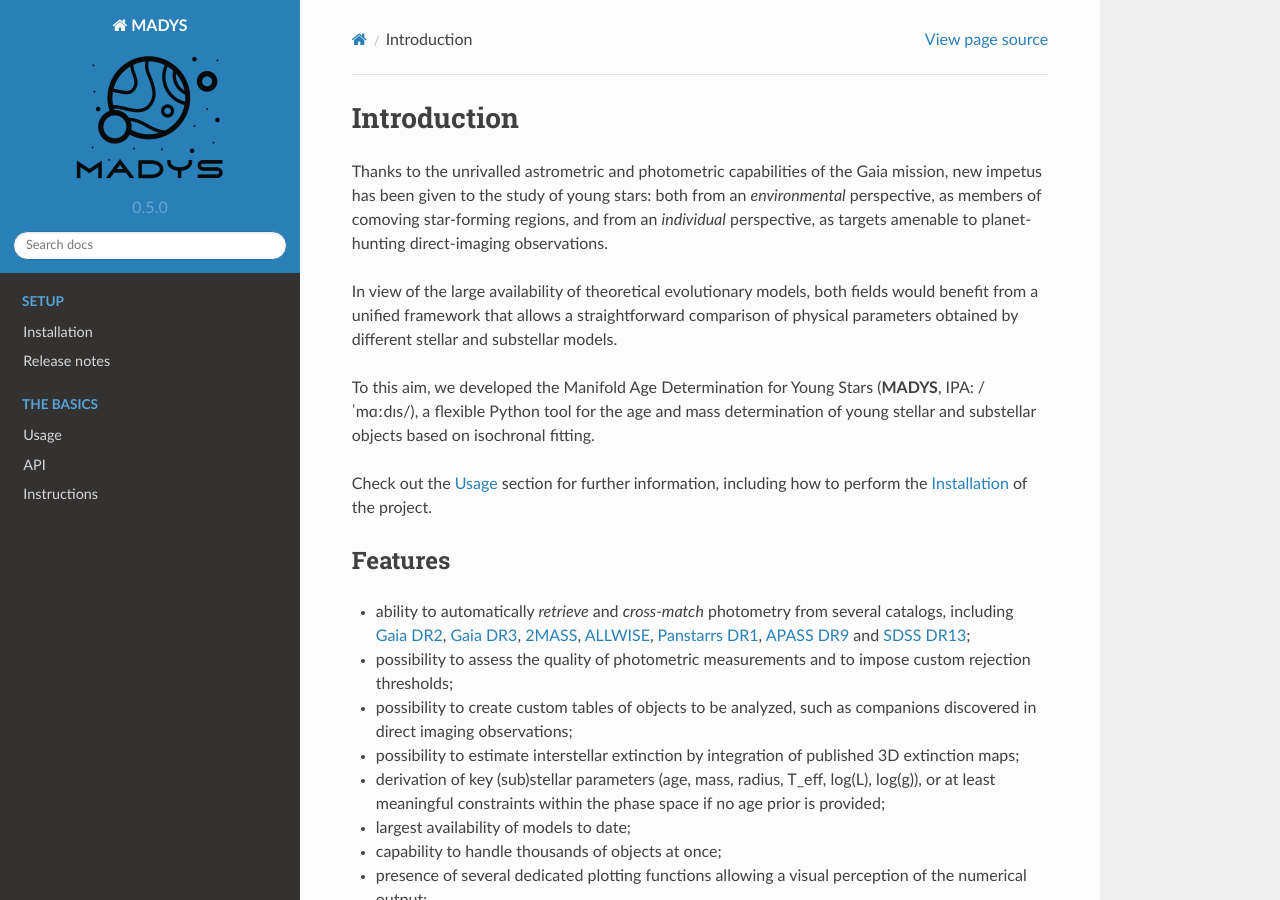
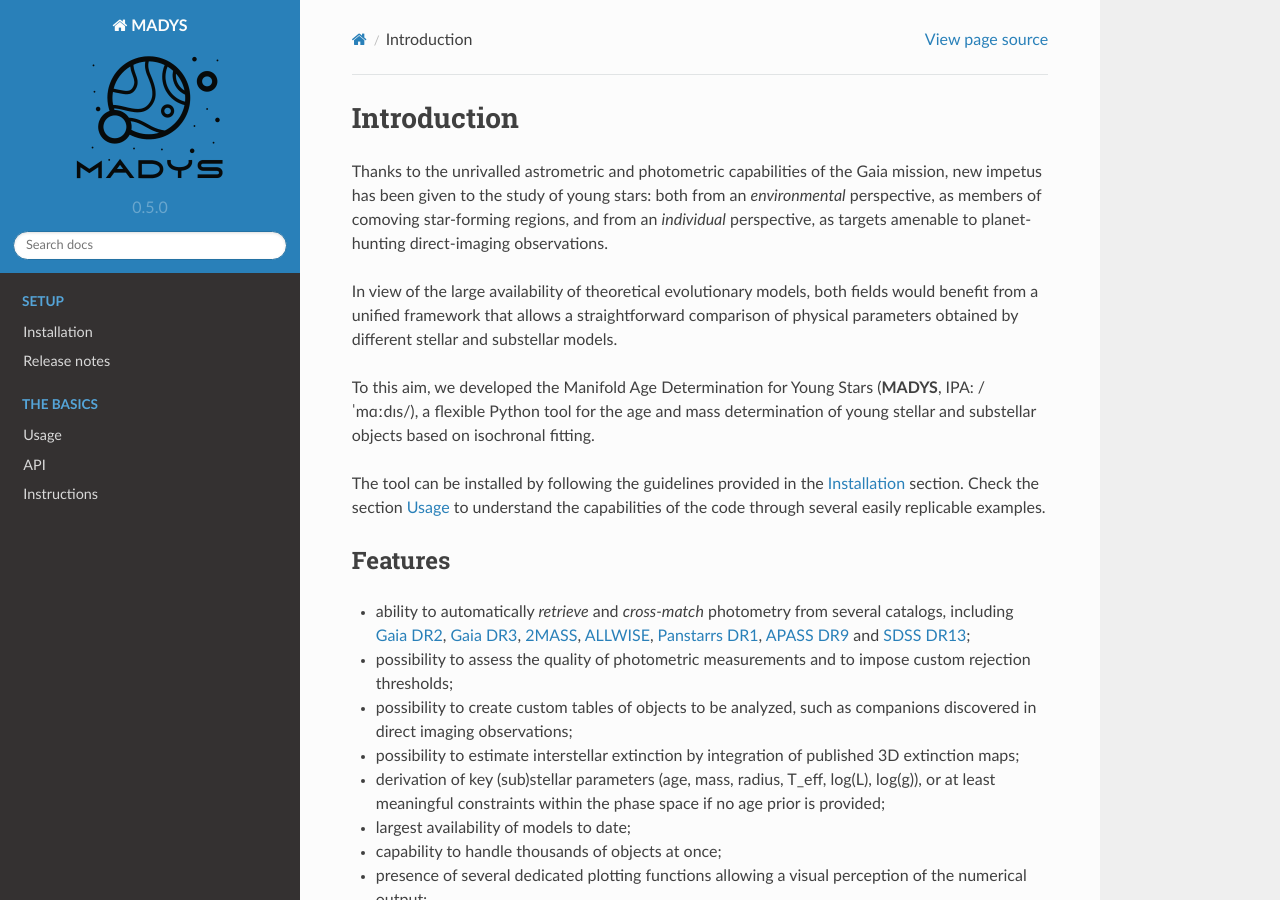
Before and after one commit to vsquicciarini/madys, a Sphinx documentation site: the page built from docs/source/index.rst, in a window 1280 px wide and 900 px high. Built offline with Sphinx 7.4.7 and the Read the Docs theme 2.0.0, drawn with Linux system fonts in a browser that asks for light colours.

Commit message:
Update index.rst

```diff
--- a/docs/source/index.rst
+++ b/docs/source/index.rst
@@ -7,7 +7,7 @@ In view of the large availability of theoretical evolutionary models, both field
 
 To this aim, we developed the Manifold Age Determination for Young Stars (**MADYS**, IPA: /ˈmɑːdɪs/), a flexible Python tool for the age and mass determination of young stellar and substellar objects based on isochronal fitting.
 
-Check out the :doc:`usage` section for further information, including how to perform the :ref:`installation` of the project.
+The tool can be installed by following the guidelines provided in the :doc:`installation` section. Check the section :doc:`usage` to understand the capabilities of the code through several easily replicable examples.
 
 Features
 --------
```
